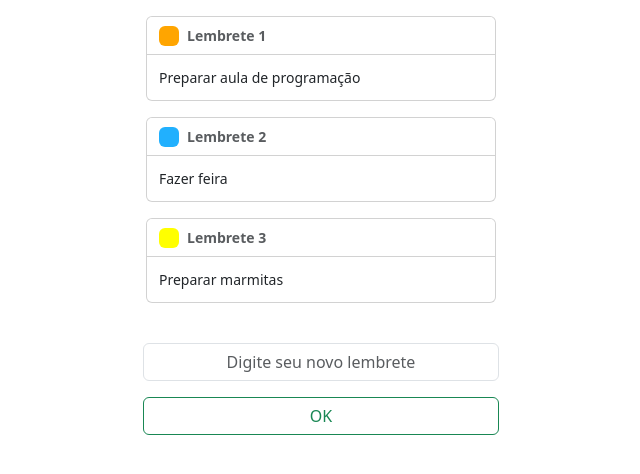
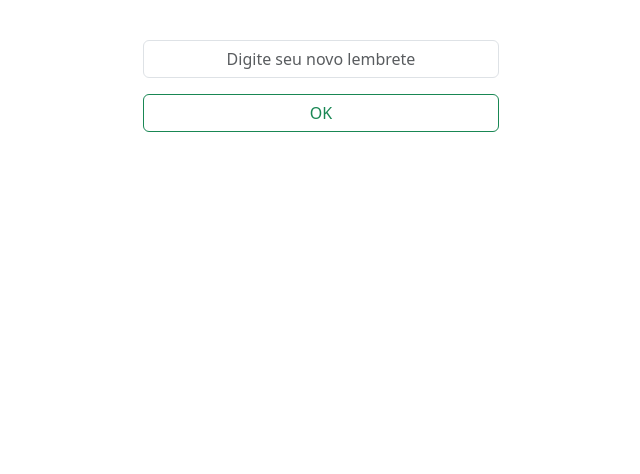
Before and after one commit to LK-Mota/Lista-De-Tarefas, a React (Create React App) app in the folder lista-de-tarefas/: page / in a window 1280 px wide. Shown: the top 474 px of the page, without its empty margins (319-959 px from the left). Built offline with nearby package versions, Linux system fonts and the light colour scheme.

Commit message:
feat(p1-pdmn): exibe lista real

```diff
--- a/lista-de-tarefas/src/App.js
+++ b/lista-de-tarefas/src/App.js
@@ -1,14 +1,17 @@
 import LembreteEntrada from "./LembreteEntrada";
 import LembreteLista from "./LembreteLista";
+import { useState } from "react";
 
 function App() {
+  const [lista, setLista] = useState([]);
+
   return (
     <div className="container">
       <div className="row justify-content-center">
         <div className="col-sm-12 col-md-6 col-lg-4">
-          <LembreteLista/>
+          <LembreteLista lista={lista} />
           <br />
-          <LembreteEntrada/>
+          <LembreteEntrada lista={lista} setLista={setLista} />
         </div>
       </div>
     </div>
--- a/lista-de-tarefas/src/LembreteEntrada.js
+++ b/lista-de-tarefas/src/LembreteEntrada.js
@@ -1,4 +1,8 @@
-function LembreteEntrada() {
+import { useState } from "react";
+
+function LembreteEntrada(props) {
+  const [lembrete, setLembrete] = useState("");
+
   return (
     <div>
       <input
@@ -6,8 +10,48 @@ function LembreteEntrada() {
         className="form-control text-center mt-3 shadow-none"
         id="novoLembrete"
         placeholder="Digite seu novo lembrete"
+        onChange={(e) => setLembrete(e.target.value)}
+        value={lembrete}
       ></input>
-      <button type="button" className="btn btn-outline-success w-100 mt-3">
+      <button
+        type="button"
+        className="btn btn-outline-success w-100 mt-3"
+        onClick={() => {
+          if (!lembrete) {
+            return;
+          }
+          const cores = [
+            "#f27b7b",
+            "#f2997b",
+            "#f2b77b",
+            "#f2d47b",
+            "#f2f27b",
+            "#d4f27b",
+            "#b7f27b",
+            "#99f27b",
+            "#7bf27b",
+            "#7bf299",
+            "#7bf2b7",
+            "#7bf2d4",
+            "#7bf2f2",
+            "#7bd4f2",
+            "#7bb7f2",
+            "#7b99f2",
+            "#7b7bf2",
+            "#997bf2",
+            "#b77bf2",
+            "#d47bf2",
+            "#f27bf2",
+            "#f27bd4",
+            "#f27bb7",
+            "#f27b99",
+            "#f27b7b",
+          ];
+          const cor = cores[Math.floor(Math.random() * cores.length)];
+          props.setLista([...props.lista, { texto: lembrete, cor: cor }]);
+          setLembrete("");
+        }}
+      >
         OK
       </button>
     </div>
--- a/lista-de-tarefas/src/LembreteLista.js
+++ b/lista-de-tarefas/src/LembreteLista.js
@@ -1,7 +1,10 @@
-function LembreteLista() {
+function LembreteLista(props) {
   return (
     <div className="row">
       <div className="col">
+        {props.lista
+          ? props.lista.map((lembrete, i) => {
+              return (
                 <div
                   aria-live="polite"
                   aria-atomic="true"
@@ -22,69 +25,20 @@ function LembreteLista() {
                         preserveAspectRatio="xMidYMid slice"
                         focusable="false"
                       >
-                <rect width="100%" height="100%" fill="#FFA500"></rect>
+                        <rect
+                          width="100%"
+                          height="100%"
+                          fill={lembrete.cor}
+                        ></rect>
                       </svg>
-              <strong className="me-auto">Lembrete 1</strong>
+                      <strong className="me-auto">Lembrete {i + 1}</strong>
                     </div>
-            <div className="toast-body">Preparar aula de programação</div>
+                    <div className="toast-body">{lembrete.texto}</div>
                   </div>
                 </div>
-
-        <div
-          aria-live="polite"
-          aria-atomic="true"
-          className="d-flex justify-content-center align-items-center w-100"
-        >
-          <div
-            className="toast show shadow-none mt-3"
-            role="alert"
-            aria-live="assertive"
-            aria-atomic="true"
-          >
-            <div className="toast-header">
-              <svg
-                className="bd-placeholder-img rounded me-2"
-                width="20"
-                height="20"
-                aria-hidden="true"
-                preserveAspectRatio="xMidYMid slice"
-                focusable="false"
-              >
-                <rect width="100%" height="100%" fill="#21b0fe"></rect>
-              </svg>
-              <strong className="me-auto">Lembrete 2</strong>
-            </div>
-            <div className="toast-body">Fazer feira</div>
-          </div>
-        </div>
-
-        <div
-          aria-live="polite"
-          aria-atomic="true"
-          className="d-flex justify-content-center align-items-center w-100"
-        >
-          <div
-            className="toast show shadow-none mt-3"
-            role="alert"
-            aria-live="assertive"
-            aria-atomic="true"
-          >
-            <div className="toast-header">
-              <svg
-                className="bd-placeholder-img rounded me-2"
-                width="20"
-                height="20"
-                aria-hidden="true"
-                preserveAspectRatio="xMidYMid slice"
-                focusable="false"
-              >
-                <rect width="100%" height="100%" fill="#FFFF00"></rect>
-              </svg>
-              <strong className="me-auto">Lembrete 3</strong>
-            </div>
-            <div className="toast-body">Preparar marmitas</div>
-          </div>
-        </div>
+              );
+            })
+          : null}
       </div>
     </div>
   );
```
Also changed, not shown: 1 other file (tests, documents, lock files or other folders). Lines whose indentation alone changed are shown as unchanged.
